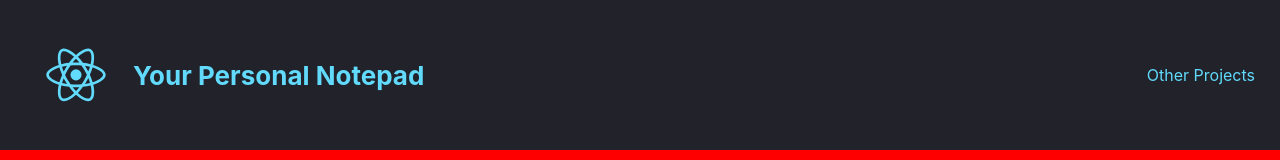
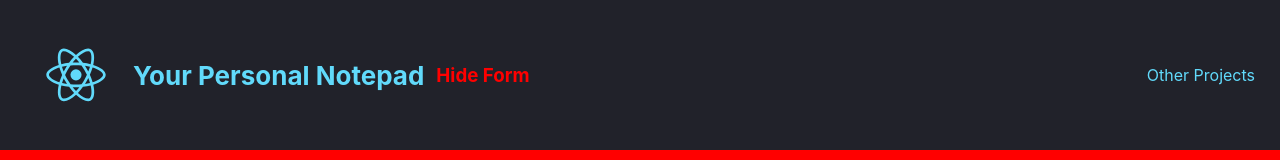
Before and after one commit to hv-dev/react-notepad, a React (Create React App) app: page / in a window 1280 px wide. Shown: the top 160 px of the page. Built offline with nearby package versions, Linux system fonts and the light colour scheme.

Commit message:
feat: form display toggle (shows by default)

```diff
--- a/src/App.js
+++ b/src/App.js
@@ -17,6 +17,7 @@ function App() {
         link={{ url: "https://www.github.com/hv-dev", text: "Other Projects" }}
         imgSrc={headerImg}
         formToggle={toggleNoteForm}
+        showForm={showForm}
       />
       <NotesContainer
         showForm={showForm}
--- a/src/components/presentational/Header/Header.jsx
+++ b/src/components/presentational/Header/Header.jsx
@@ -2,14 +2,14 @@ import React from "react"
 import styled from "styled-components"
 
 function Header(props) {
-  const {titleText, link, imgSrc, imgAlt} = props
+  const {titleText, link, imgSrc, imgAlt, formToggle, showForm} = props
 
   return (
     <StyledHeader>
       <img src={imgSrc} alt={imgAlt} />
       <Title>{titleText}</Title>
+      <FormToggle onClick={formToggle}>{showForm ? "Hide Form" : "Show Form"}</FormToggle>
       <Link href={link.url}>{link.text}</Link>
-
     </StyledHeader>
   )
 }
@@ -27,12 +27,18 @@ const StyledHeader = styled.div`
   }
 `
 const Title = styled.h2`
-  margin-right: auto;
+  margin-right: 12px;
   color: #61DAFB;
   font-weight: 700;
   font-size: 26px;
 `
+
+const FormToggle = styled.h3`
+  color: red;
+`
+
 const Link = styled.a`
+  margin-left: auto;
   text-decoration: none;
   color: #61DAFB;
 `
```
